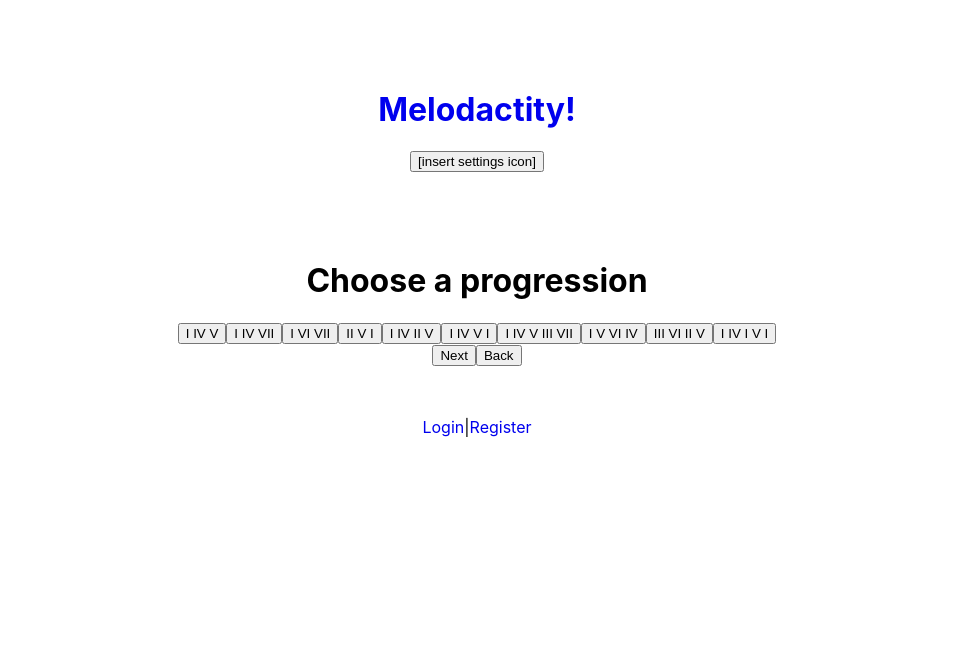
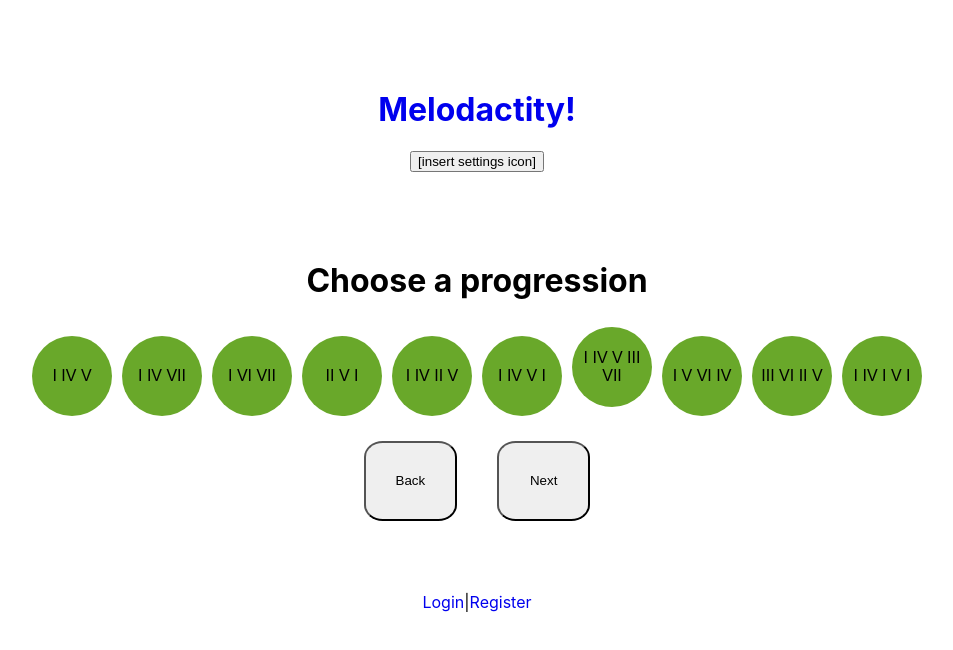
Before and after one commit to Trinadactyl/melodacity-client, a React (Create React App) app: page /progression in a window 1280 px wide. Shown: the top 650 px of the page, without its empty margins (163-1116 px from the left). Built offline with nearby package versions, Linux system fonts and the light colour scheme; no server answers.

Commit message:
some styling

```diff
--- a/src/MusicContext.js
+++ b/src/MusicContext.js
@@ -3,7 +3,7 @@ import React, { Component } from 'react'
 const MusicContext = React.createContext({
   key:'',
   tonic: '',
-  prog: '',
+  prog: [],
   melody: [],
   setKey: () => {},
   setTonic: () => {},
@@ -16,8 +16,12 @@ export class MusicProvider extends Component {
   state = {
     key: '',
     tonic: '',
-    prog: '',
-    melody: []
+    prog: [],
+    melody: [],
+      setKey: ()=>{},
+      setTonic: ()=>{},
+      setProg: ()=>{},
+      setMelody: ()=>{}
   }
 
   setKey = key => {
@@ -44,7 +48,7 @@ export class MusicProvider extends Component {
       prog: this.prog,
       melody: this.melody,
       setKey: this.setKey,
-      setToic: this.setTonic,
+      setTonic: this.setTonic,
       setProg: this.setProg,
       setMelody: this.setMelody
     }
--- a/src/components/Jam/Jam.js
+++ b/src/components/Jam/Jam.js
@@ -1,12 +1,31 @@
 import React, { Component } from 'react';
 import { Link } from 'react-router-dom';
+import MusicProvider from '../../MusicContext';
+//import musicStore from '../../musicStore'
+
 export default class Jam extends Component {
+  static contextType = MusicProvider
+
+  renderChordButtons() {
+    const chordProg = toString(this.context.prog)
+    return chordProg
+  }
+
+  renderProgDisplay() {
+    console.log('this.context.prog', this.context.prog)
+    const prog = this.context.prog
+    //console.log('this.contex.state.prog',this.contex.state.prog )
+    return prog
+  }
+
+
+
   render(){
     return (
       <div className='jam-page'>
         <h1>Let's Jam!</h1>
-        <h2>Progression: [Selected progression]</h2>
-        <h2>In the key of: [Selected key]</h2>
+        <h2>Progression: {this.renderProgDisplay()}</h2>
+        <h2>In the key of: {this.context.key}</h2>
 
         <div className='chords'>
           {'chords of selected key go here'}
--- a/src/components/KeySelect/KeySelect.css
+++ b/src/components/KeySelect/KeySelect.css
@@ -8,6 +8,22 @@
   padding: 5px;
   margin: 5px;
   border-radius: 50%;
-  background-color: #6CDA00;
+  background-color: rgb(105, 168, 42) ;
   color: black
 }
+
+.tonic {
+  height: 3em;
+  width: 5em;
+  padding: 5px;
+  margin: 5px;
+  border-radius: 40%;
+  background-color: rgb(85, 170, 0);
+}
+
+.nav {
+  height: 6em;
+  width: 7em;
+  border-radius: 20%;
+  margin: 20px;
+}
--- a/src/components/KeySelect/KeySelect.js
+++ b/src/components/KeySelect/KeySelect.js
@@ -2,7 +2,7 @@ import React, { Component } from 'react';
 import { Link } from 'react-router-dom';
 import MusicContext from '../../MusicContext'
 //import { Route } from 'react-router-dom';
-//import notes from '../notes'
+//import notes from '../notes';
 import './KeySelect.css'
 
 export default class KeySelect extends Component {
@@ -52,16 +52,16 @@ export default class KeySelect extends Component {
         </div>
 
         <div className='tonic-select'>
-          <button onClick={()=> this.handleTonicSelect('Major')}>Major</button>
-          <button onClick={()=> this.handleTonicSelect('Minor')}>Minor</button>
+          <button className='tonic' onClick={()=> this.context.setTonic('Major')}>Major</button>
+          <button className='tonic' onClick={()=> this.context.setTonic('Minor')}>Minor</button>
         </div>
 
         <nav>
-          <Link to='/progression'>
-            <button>Next</button>
+          <Link to='/'>
+            <button className='nav'>Back</button>
           </Link>
-         <Link to='/'>
-           <button>Back</button>
+         <Link to='/progression'>
+           <button className='nav'>Next</button>
          </Link>
         </nav>
 
--- /dev/null
+++ b/src/components/ProgSelect/ProgSelect.css
@@ -0,0 +1,18 @@
+.prog {
+  padding: 5px;
+  margin: 5px;
+  border-radius: 50%;
+  background-color: rgb(105, 168, 42);
+  font-size: 16px;
+  height: 5em;
+  width: 5em;
+  color: black;
+  border: magenta 6px;
+}
+
+.nav {
+  height: 6em;
+  width: 7em;
+  border-radius: 20%;
+  margin: 20px;
+}
--- a/src/components/ProgSelect/ProgSelect.js
+++ b/src/components/ProgSelect/ProgSelect.js
@@ -1,44 +1,49 @@
 import React, { Component } from 'react';
 import { Link } from 'react-router-dom';
+import MusiProvider from '../../MusicContext'
+import './ProgSelect.css'
 
 export default class ProgSelect extends Component {
-  constructor(props) {
-    super(props)
-    this.state = {
-    key: '',
-    tonic:'',
-    prog: ''
-    }
-  }
 
-  handleProgSelect(prog) {
-    this.setState(state => ({
-      prog:prog
-    }))
-  }
+  static contextType = MusiProvider
+
+  // constructor(props) {
+  //   super(props)
+  //   this.state = {
+  //   key: '',
+  //   tonic:'',
+  //   prog: ''
+  //   }
+  // }
+
+  // handleProgSelect(prog) {
+  //   this.setState(state => ({
+  //     prog:prog
+  //   }))
+  // }
 
   render(){
     return (
       <div className='progressions'>
         <h1>Choose a progression</h1>
-        <button onClick={() => this.handleProgSelect('1, 4, 5')}>I IV V</button>
-        <button onClick={() => this.handleProgSelect('1, 4, 7')}>I IV VII</button>
-        <button onClick={() => this.handleProgSelect('1, 6, 7')}>I VI VII</button>
-        <button onClick={() => this.handleProgSelect('2, 5, 1')}>II V I</button>
-        <button onClick={() => this.handleProgSelect('1, 4, 2, 5')}>I IV II V</button>
-        <button onClick={() => this.handleProgSelect('1, 4, 5, 1')}>I IV V I</button>
-        <button onClick={() => this.handleProgSelect('1, 4, 5, 3, 7')}>I IV V III VII</button>
-        <button onClick={() => this.handleProgSelect('1, 4, 6, 4')}>I V VI IV</button>
-        <button onClick={() => this.handleProgSelect('3, 6, 2, 5')}>III VI II V</button>
-        <button onClick={() => this.handleProgSelect('1, 4, 1, 5, 1')}>I IV I V I</button>
+        <button className='prog' onClick={() => this.context.setProg([1, 4, 5])}>I IV V</button>
+        <button className='prog' onClick={() => this.context.setProg([1, 4, 7])}>I IV VII</button>
+        <button className='prog' onClick={() => this.context.setProg([1, 6, 7])}>I VI VII</button>
+        <button className='prog' onClick={() => this.context.setProg([2, 5, 1])}>II V I</button>
+        <button className='prog' onClick={() => this.context.setProg([1, 4, 2, 5])}>I IV II V</button>
+        <button className='prog' onClick={() => this.context.setProg([1, 4, 5, 1])}>I IV V I</button>
+        <button className='prog' onClick={() => this.context.setProg([1, 4, 5, 3, 7])}>I IV V III VII</button>
+        <button className='prog' onClick={() => this.context.setProg([1, 4, 6, 4])}>I V VI IV</button>
+        <button className='prog' onClick={() => this.context.setProg([3, 6, 2, 5])}>III VI II V</button>
+        <button className='prog' onClick={() => this.context.setProg([1, 4, 1, 5, 1])}>I IV I V I</button>
 
         <nav>
-          <Link to={'/jammin'}>
-            <button>Next</button>
+          <Link to={'/key'}>
+            <button className='nav'>Back</button>
           </Link>
 
-          <Link to={'/key'}>
-            <button>Back</button>
+          <Link to={'/jammin'}>
+            <button className='nav'>Next</button>
           </Link>
         </nav>
 
```
